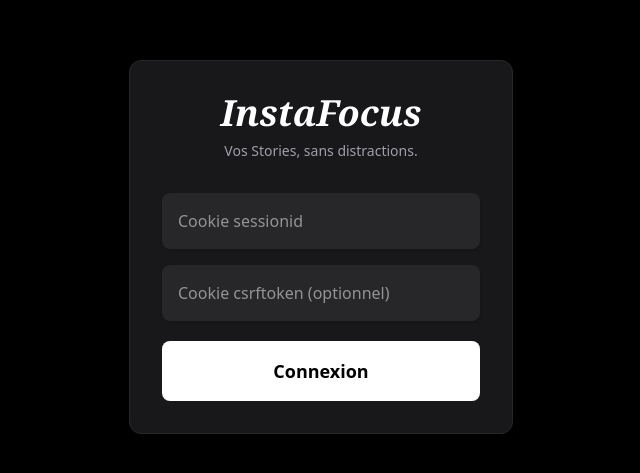
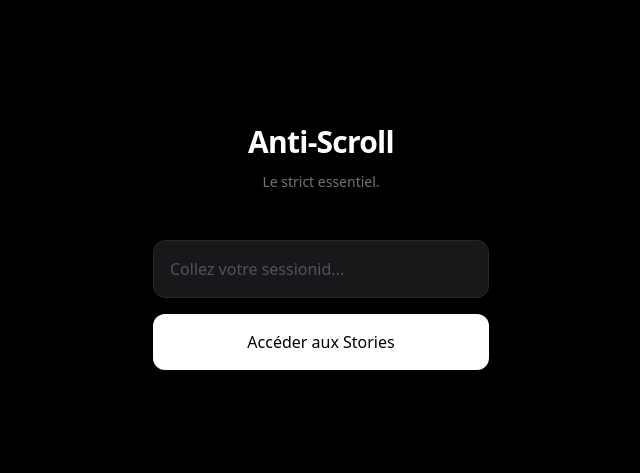
Before and after one commit to Haitamuu/anti-scroll, a Next.js app: page / in a window 1280 px wide. Shown: the part 153-626 px from the top of the page, without its empty margins (319-959 px from the left). Built offline with nearby package versions, Linux system fonts and the light colour scheme.

Commit message:
UI: Renommage en Anti-Scroll et refonte minimaliste de l'interface

```diff
--- a/src/app/layout.tsx
+++ b/src/app/layout.tsx
@@ -13,12 +13,12 @@ const geistMono = Geist_Mono({
 });
 
 export const metadata: Metadata = {
-  title: "InstaFocus",
+  title: "Anti-Scroll",
   description: "Vos Stories sans distraction",
   appleWebApp: {
     capable: true,
     statusBarStyle: "black-translucent",
-    title: "InstaFocus",
+    title: "Anti-Scroll",
   },
 };
 
--- a/src/app/page.tsx
+++ b/src/app/page.tsx
@@ -228,57 +228,57 @@ export default function Home() {
 
   if (!isLogged) {
     return (
-      <div className="min-h-[100dvh] flex items-center justify-center bg-black p-4 text-white">
-        <div className="bg-zinc-900 border border-zinc-800 p-8 rounded-xl shadow-lg w-full max-w-sm">
-          <h1 className="text-4xl font-bold text-center text-white mb-2 font-serif italic">InstaFocus</h1>
-          <p className="text-zinc-400 mb-8 text-sm text-center">
-            Vos Stories, sans distractions.
-          </p>
-          <form onSubmit={handleLogin} className="space-y-5">
+      <div className="min-h-[100dvh] flex flex-col bg-black text-white selection:bg-white selection:text-black">
+        <main className="flex-1 flex flex-col items-center justify-center p-6 w-full max-w-sm mx-auto">
+          <div className="w-full space-y-12">
+            <div className="text-center space-y-3">
+              <h1 className="text-3xl font-semibold tracking-tight">Anti-Scroll</h1>
+              <p className="text-zinc-500 text-sm">Le strict essentiel.</p>
+            </div>
+
+            <form onSubmit={handleLogin} className="space-y-4">
               <div>
                 <input
                   type="password"
                   value={sessionId}
                   onChange={(e) => setSessionId(e.target.value)}
-                className="block w-full rounded-lg bg-zinc-800 border-zinc-700 text-white shadow-sm p-4 text-base focus:border-white focus:ring-white outline-none mb-4"
-                placeholder="Cookie sessionid"
+                  className="w-full bg-zinc-900 border border-zinc-800 rounded-xl px-4 py-4 text-white text-base focus:outline-none focus:border-zinc-500 focus:ring-1 focus:ring-zinc-500 transition-all placeholder:text-zinc-600"
+                  placeholder="Collez votre sessionid..."
                   required
                 />
-              <input
-                type="text"
-                value={csrfToken}
-                onChange={(e) => setCsrfToken(e.target.value)}
-                className="block w-full rounded-lg bg-zinc-800 border-zinc-700 text-white shadow-sm p-4 text-base focus:border-white focus:ring-white outline-none"
-                placeholder="Cookie csrftoken (optionnel)"
-              />
               </div>
-            <button type="submit" className="w-full bg-white text-black p-4 rounded-lg font-bold text-lg active:scale-95 transition-transform">
-              Connexion
+
+              <button
+                type="submit"
+                className="w-full bg-white text-black font-medium text-base rounded-xl px-4 py-4 active:scale-[0.98] transition-transform"
+              >
+                Accéder aux Stories
               </button>
             </form>
           </div>
+        </main>
       </div>
     );
   }
 
   return (
-    <div className="flex flex-col h-[100dvh] bg-black text-white relative">
-      <header className="bg-black pt-safe px-4 py-3 flex justify-between items-center sticky top-0 z-10">
-        <h1 className="text-2xl font-bold text-white font-serif italic">InstaFocus</h1>
-        <button onClick={handleLogout} className="text-sm font-semibold text-zinc-400 active:text-white">
+    <div className="flex flex-col h-[100dvh] bg-black text-white relative font-sans">
+      <header className="pt-safe flex items-center justify-between px-5 py-4 bg-black/80 backdrop-blur-md sticky top-0 z-10 border-b border-white/5">
+        <h1 className="text-xl font-semibold tracking-tight">Anti-Scroll</h1>
+        <button onClick={handleLogout} className="text-sm font-medium text-zinc-500 hover:text-white transition-colors active:text-white">
           Quitter
         </button>
       </header>
 
       <main className="flex-1 overflow-y-auto pb-safe scrollbar-hide">
         {loading && (
-          <div className="flex justify-center mt-10">
-            <div className="animate-spin rounded-full h-8 w-8 border-b-2 border-white"></div>
+          <div className="flex justify-center mt-20">
+            <div className="animate-spin rounded-full h-6 w-6 border-b-2 border-white"></div>
           </div>
         )}
 
         {error && (
-          <div className="bg-red-900/50 text-red-200 p-4 m-4 rounded-lg text-xs font-mono break-all whitespace-pre-wrap">
+          <div className="bg-red-950/30 text-red-400 p-4 mx-5 mt-5 rounded-xl text-sm border border-red-900/50">
             {error}
           </div>
         )}
@@ -286,36 +286,37 @@ export default function Home() {
         {stories?.tray && (
           <>
             {storyLoading && (
-              <div className="fixed inset-0 z-40 bg-black/50 flex flex-col items-center justify-center text-white backdrop-blur-sm">
-                <div className="animate-spin rounded-full h-10 w-10 border-b-2 border-white mb-4"></div>
-                <p className="font-semibold">Chargement...</p>
+              <div className="fixed inset-0 z-40 bg-black/70 flex flex-col items-center justify-center text-white backdrop-blur-md">
+                <div className="animate-spin rounded-full h-8 w-8 border-b-2 border-white mb-4"></div>
               </div>
             )}
 
-            <div className="grid grid-cols-4 sm:grid-cols-5 md:grid-cols-6 gap-x-2 gap-y-6 p-2 mt-2">
+            <div className="grid grid-cols-4 sm:grid-cols-5 md:grid-cols-6 gap-x-3 gap-y-7 px-4 py-6">
               {stories.tray.map((story: any) => {
                 const actualSeen = Math.max(story.seen || 0, localSeen[story.id] || 0);
                 const isSeen = actualSeen >= story.latest_reel_media;
                 const isBesties = story.has_besties_media;
 
-                let ringClass = "bg-gradient-to-tr from-yellow-500 via-red-500 to-fuchsia-600";
+                let ringClass = "bg-gradient-to-tr from-yellow-500 via-pink-500 to-fuchsia-600";
                 if (isSeen) {
-                  ringClass = "bg-zinc-700";
+                  ringClass = "bg-zinc-800";
                 } else if (isBesties) {
-                  ringClass = "bg-green-500";
+                  ringClass = "bg-[#65C466]"; // Vert amis proches officiel IG
                 }
 
                 return (
-                  <div key={story.id} onClick={() => openStory(story)} className="flex flex-col items-center active:scale-95 transition-transform select-none">
-                    <div className={`w-[72px] h-[72px] rounded-full p-[3px] mb-1 ${ringClass}`}>
+                  <div key={story.id} onClick={() => openStory(story)} className="flex flex-col items-center active:scale-95 transition-transform select-none cursor-pointer">
+                    <div className={`w-[76px] h-[76px] rounded-full p-[3px] mb-2 ${ringClass}`}>
+                      <div className="w-full h-full rounded-full p-[2px] bg-black">
                         <img
                           src={story.user?.profile_pic_url || "/default-avatar.png"}
                           alt="avatar"
-                        className="w-full h-full rounded-full border-4 border-black object-cover bg-zinc-800"
+                          className="w-full h-full rounded-full object-cover bg-zinc-900"
                           referrerPolicy="no-referrer"
                         />
                       </div>
-                    <span className={`text-[11px] truncate w-full text-center px-1 ${isSeen ? 'text-zinc-500' : 'text-zinc-200'}`}>
+                    </div>
+                    <span className={`text-[11px] font-medium truncate w-full text-center px-1 ${isSeen ? 'text-zinc-600' : 'text-zinc-200'}`}>
                       {story.user?.username}
                     </span>
                   </div>
```
Lines whose indentation alone changed are shown as unchanged.
